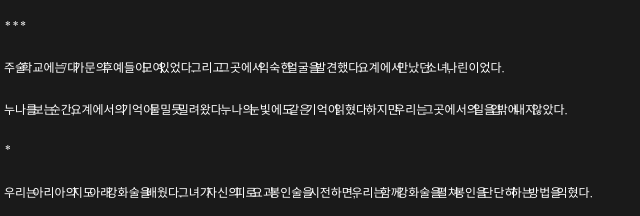
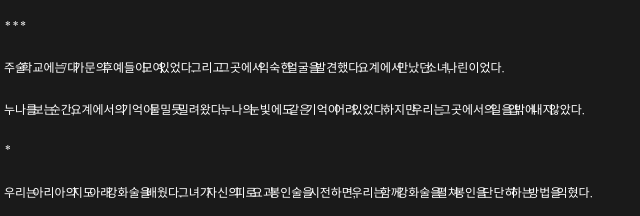
Before and after one commit to boddora2/Hecate, a plain HTML site: page character/character4.html in a window 1280 px wide. Shown: the part 5444-5660 px from the top of the page, 286-926 px from the left. Drawn offline with Linux system fonts and the light colour scheme.

Commit message:
라온의 서사 최종수정(2025.03.07)

```diff
--- a/character/character4.html
+++ b/character/character4.html
@@ -149,7 +149,7 @@
             <p>나는 고민 끝에, 그녀의 제안을 받아들이는 척했다.</p>
             <p>***</p>
             <p>주술 학교에는 7대 가문의 후예들이 모여 있었다. 그리고 그곳에서 익숙한 얼굴을 발견했다. 요계에서 만났던 소녀, 나린이었다.</p>
-            <p>누나를 보는 순간, 요계에서의 기억이 물밀듯 밀려왔다. 누나의 눈빛에도 같은 기억이 읽혔다. 하지만 우리는 그곳에서의 일을 입 밖에 내지 않았다.</p>
+            <p>누나를 보는 순간, 요계에서의 기억이 물밀듯 밀려왔다. 누나의 눈빛에도 같은 기억이 어려 있었다. 하지만 우리는 그곳에서의 일을 입 밖에 내지 않았다.</p>
             <p>*</p>
             <p>우리는 아리아의 지도 아래 강화술을 배웠다. 그녀가 자신의 피로 요괴 봉인술을 시전하면, 우리는 함께 강화술을 펼쳐 봉인을 단단히 하는 방법을 익혔다.</p>
             <p>"피에 담긴 생명력으로 요괴를 봉인하는 거다. 강화식 날에는 너희의 생명력도 필요해."</p>
```
